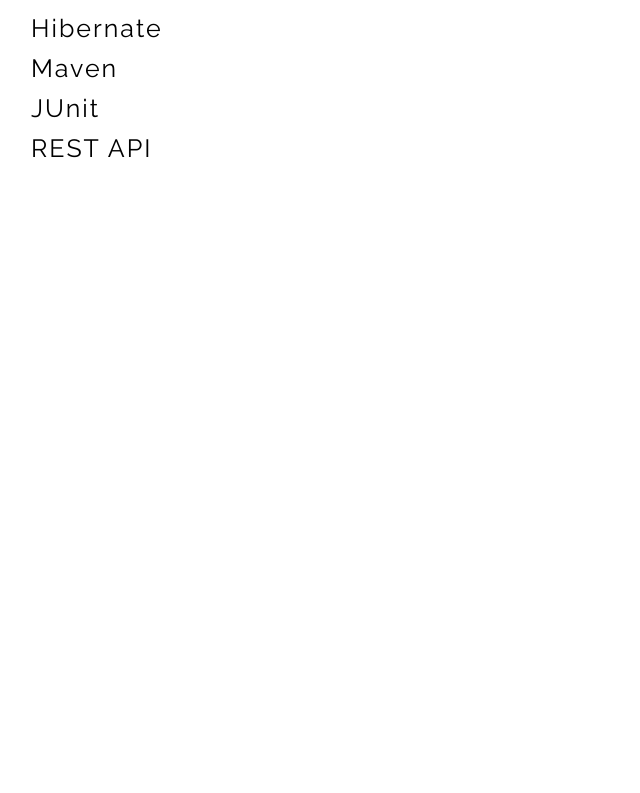
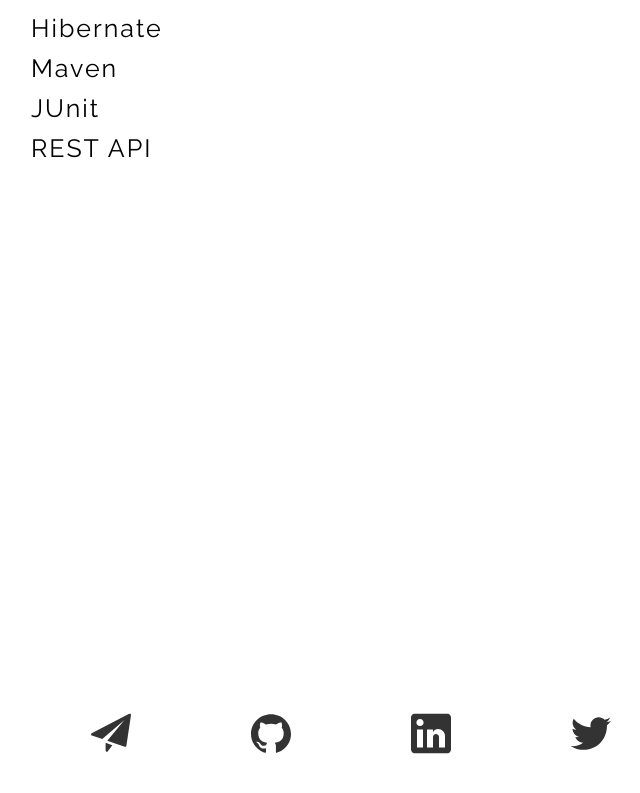
Before and after one commit to kamillobinski/kamillobinski.dev, a React (Create React App) app: page / in a window 1280 px wide. Shown: the part 4338-5131 px from the top of the page, without its empty margins (289-929 px from the left). Before the commit the page ends 4675 px from the top, so only its background shows below. Built offline with nearby package versions, Linux system fonts and the light colour scheme.

Commit message:
Add: social section

```diff
--- a/src/App.js
+++ b/src/App.js
@@ -7,6 +7,7 @@
 import './app.css';
 import Projects from "./components/projects/Projects";
 import Skills from "./components/skills/Skills";
+import Social from "./components/social/Social";
 
 class App extends React.Component {
   constructor(props) {
@@ -46,6 +47,7 @@
           <About />
           <Projects scrollPos={this.state.scrollPos} scrollLimit={this.state.scrollLimit} />
           <Skills />
+          <Social />
           <ScrollMini scrollPos={this.state.scrollPos} scrollLimit={this.state.scrollLimit} />
         </div>
       </ParallaxProvider>
--- /dev/null
+++ b/src/components/social/Social.js
@@ -0,0 +1,27 @@
+import React from 'react';
+import { Github, Linkedin, Twitter, Gmail } from '../../assets/icons/Icons';
+import Item from './item/Item';
+import './social.css';
+
+const HEIGHT = "40px";
+const FILL = "rgb(51, 51, 51)";
+
+const GITHUB_URL = "https://github.com/kamillobinski";
+const LINKEDIN_URL = "https://www.linkedin.com/in/kamillobinski/?locale=en_US";
+const TWITTER_URL = "https://twitter.com/kamillobinski";
+const GMAIL_URL = "kamillobinski@gmail.com";
+
+const Social = () => {
+    return (
+        <div className="social">
+            <div className="container">
+                <Item svg={Gmail} type="gmail" url={GMAIL_URL} height={HEIGHT} fill={FILL} />
+                <Item svg={Github} url={GITHUB_URL} height={HEIGHT} fill={FILL} />
+                <Item svg={Linkedin} url={LINKEDIN_URL} height={HEIGHT} fill={FILL} />
+                <Item svg={Twitter} url={TWITTER_URL} height={HEIGHT} fill={FILL} />
+            </div>
+        </div>
+    )
+}
+
+export default Social;
--- /dev/null
+++ b/src/components/social/item/Item.js
@@ -0,0 +1,26 @@
+import React from 'react';
+import { CopyToClipboard } from "react-copy-to-clipboard";
+import './item.css';
+
+const Item = (props) => {
+    if (props.type === "gmail") {
+        return (
+            <div className="item">
+                <CopyToClipboard text={props.url}>
+                    <span>
+                        <props.svg height={props.height} fill={props.fill} />
+                    </span>
+                </CopyToClipboard>
+            </div>
+        )
+    }
+    return (
+        <div className="item">
+            <a href={props.url} target="_blank" rel="noopener noreferrer">
+                <props.svg height={props.height} fill={props.fill} />
+            </a>
+        </div>
+    )
+}
+
+export default Item;
--- /dev/null
+++ b/src/components/social/item/item.css
@@ -0,0 +1,12 @@
+.social .container .item {
+  padding: 20px;
+  font-size: 30px;
+  text-align: center;
+}
+
+.social .container .item svg:hover {
+  opacity: 0.4;
+  cursor: pointer;
+  animation: bounce;
+  animation-duration: 1s;
+}
--- /dev/null
+++ b/src/components/social/social.css
@@ -0,0 +1,20 @@
+.social {
+  width: 100vw;
+  height: 100vh;
+  min-height: 100%;
+  box-sizing: border-box;
+  display: block;
+  position: relative;
+  overflow-x: hidden;
+}
+
+.social .container {
+  margin: 0;
+  position: absolute;
+  top: 50%;
+  left: 50%;
+  transform: translate(-50%, -50%);
+  width: 50%;
+  display: grid;
+  grid-template-columns: auto auto auto auto;
+}
```
